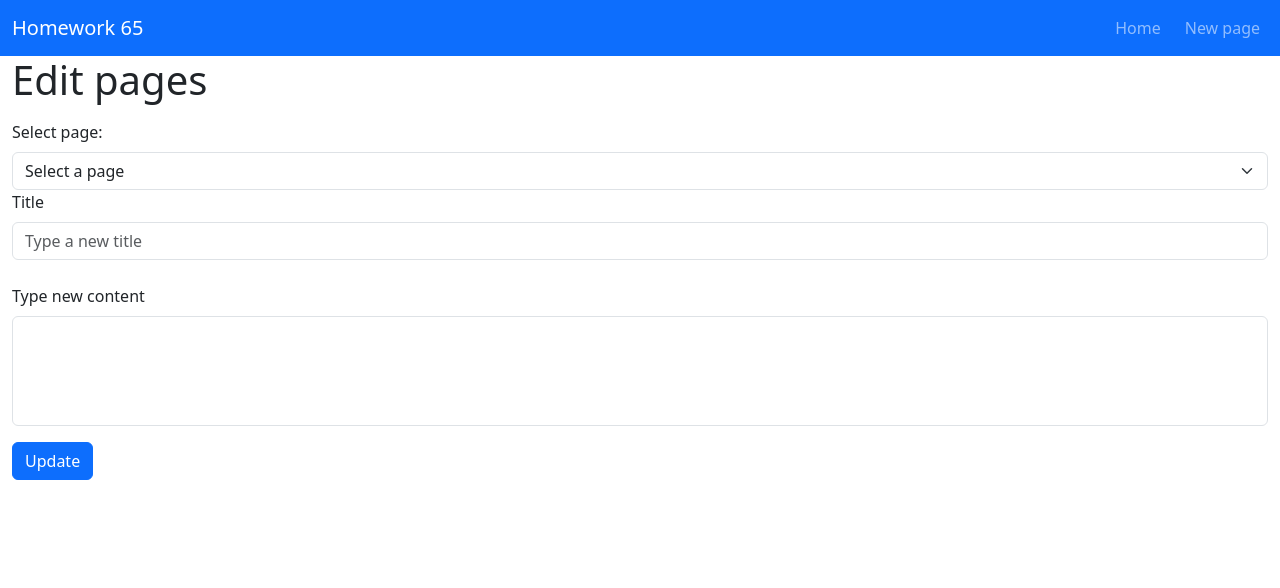
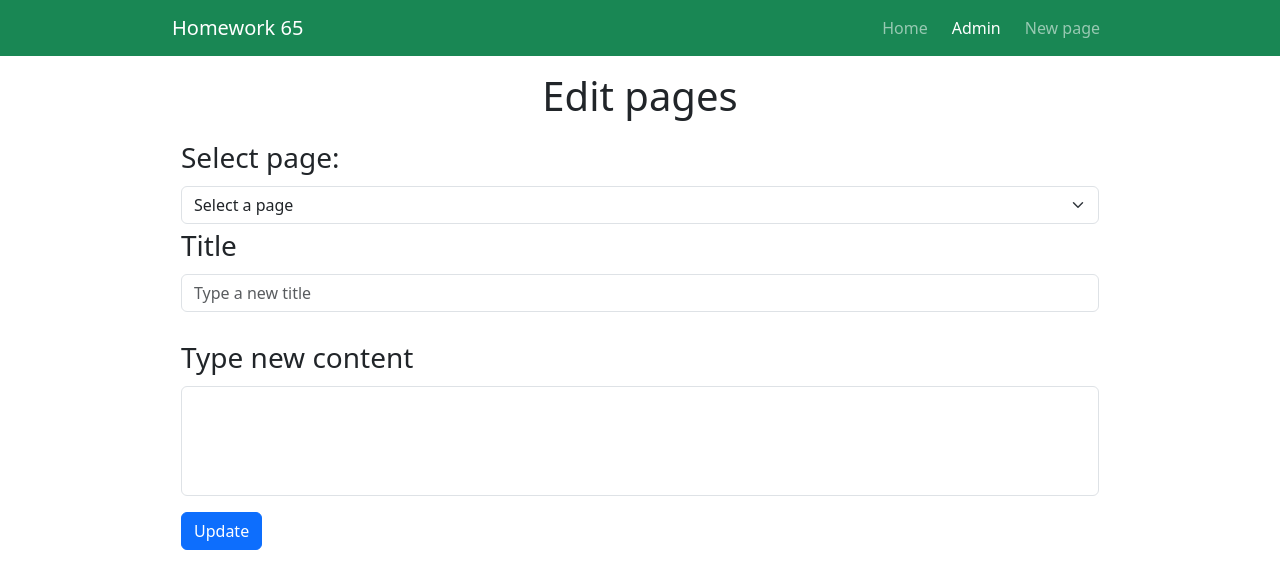
Before and after one commit to dzhumanov/homework_65, a React (Vite) app: page /admin in a window 1280 px wide. Shown: the top 588 px of the page. Built offline with nearby package versions, Linux system fonts and the light colour scheme; no server answers.

Commit message:
Did some stylings, added some features and finished my project

```diff
--- a/index.html
+++ b/index.html
@@ -5,6 +5,7 @@
     <link rel="icon" type="image/svg+xml" href="/vite.svg" />
     <meta name="viewport" content="width=device-width, initial-scale=1.0" />
     <title>Homework 65</title>
+
   </head>
   <body>
     <div id="root"></div>
--- a/src/components/Toolbar/Toolbar.tsx
+++ b/src/components/Toolbar/Toolbar.tsx
@@ -18,8 +18,8 @@ const Toolbar: React.FC = () => {
   const sortedArray = ["home", ...pages.filter((page) => page !== "home")];
 
   return (
-    <nav className="navbar navbar-expand-lg navbar-dark bg-primary">
-      <div className="container-fluid">
+    <nav className="navbar navbar-expand-lg navbar-dark bg-success">
+      <div className="container-fluid w-75">
         <NavLink to="/" className="navbar-brand">
           Homework 65
         </NavLink>
@@ -32,6 +32,11 @@ const Toolbar: React.FC = () => {
             </li>
           ))}
           <li className="nav-item">
+            <NavLink to="/admin" className="nav-link">
+              Admin
+            </NavLink>
+          </li>
+          <li className="nav-item">
             <NavLink to="/new-page" className="nav-link">
               New page
             </NavLink>
--- a/src/containers/Admin/Admin.tsx
+++ b/src/containers/Admin/Admin.tsx
@@ -59,11 +59,11 @@ const Admin: React.FC = () => {
 
   return (
     <>
-      <div>
+      <div className="container w-75">
         {loading && <Preloader />}
-        <h1>Edit pages</h1>
+        <h1 className="text-center mt-3">Edit pages</h1>
         <Form onSubmit={onSubmit}>
-          <Form.Group controlId="select" className="mt-3">
+          <Form.Group controlId="select" className="mt-3 fs-3">
             <Form.Label>Select page:</Form.Label>
             <Form.Select
               name="pages"
@@ -76,7 +76,7 @@ const Admin: React.FC = () => {
               <option value="contacts">Contacts</option>
             </Form.Select>
           </Form.Group>
-          <Form.Group controlId="author">
+          <Form.Group controlId="author" className="fs-3">
             <Form.Label>Title</Form.Label>
             <Form.Control
               type="text"
@@ -86,7 +86,7 @@ const Admin: React.FC = () => {
               value={content.title}
             />
           </Form.Group>
-          <Form.Group className="mt-4" controlId="textArea">
+          <Form.Group className="mt-4 fs-3" controlId="textArea">
             <Form.Label>Type new content</Form.Label>
             <Form.Control
               as="textarea"
--- a/src/containers/Admin/NewPage.tsx
+++ b/src/containers/Admin/NewPage.tsx
@@ -2,6 +2,7 @@ import React, { useState } from "react";
 import { Button, Form } from "react-bootstrap";
 import axiosApi from "../../axiosApi";
 import { newPage } from "../../types";
+import { useNavigate } from "react-router-dom";
 
 const NewPage: React.FC = () => {
   const [page, setPage] = useState<newPage>({
@@ -10,15 +11,23 @@ const NewPage: React.FC = () => {
     content: "",
   });
 
-  const handleChange = (
+  const navigate = useNavigate();
+
+  const onChange = (
     event: React.ChangeEvent<HTMLInputElement | HTMLTextAreaElement>
   ) => {
     const { name, value } = event.target;
-    const slugValue =
-      name === "id" ? value.toLowerCase().replace(/[^a-z0-9-_]/g, "") : value;
+    const idValue =
+      name === "id"
+        ? value
+            .toLowerCase()
+            .replace(/[^a-z0-9_-\s]/g, "")
+            .replace(/\s+/g, "-")
+        : value;
+
     setPage((prevPage) => ({
       ...prevPage,
-      [name]: slugValue,
+      [name]: idValue,
     }));
   };
 
@@ -27,36 +36,39 @@ const NewPage: React.FC = () => {
 
     try {
       await axiosApi.put<newPage>(`pages/${page.id}.json`, page);
+      navigate(`/pages/${page.id}`);
     } catch (error) {
       console.error("Error!", error);
     }
   };
 
   return (
+    <div className="container w-75">
+      <h1 className="fs-1 text-center mt-3">New page</h1>
       <Form onSubmit={handleSubmit}>
-      <Form.Group controlId="pageId">
+        <Form.Group controlId="pageId" className="fs-3">
           <Form.Label>Enter page's Id</Form.Label>
           <Form.Control
             type="text"
             placeholder="Enter page ID"
             name="id"
             value={page.id}
-          onChange={handleChange}
+            onChange={onChange}
             required
           />
         </Form.Group>
-      <Form.Group controlId="title">
+        <Form.Group controlId="title" className="fs-3">
           <Form.Label>Title</Form.Label>
           <Form.Control
             type="text"
             placeholder="Enter title"
             name="title"
             value={page.title}
-          onChange={handleChange}
+            onChange={onChange}
             required
           />
         </Form.Group>
-      <Form.Group controlId="content">
+        <Form.Group controlId="content" className="fs-3 mb-3">
           <Form.Label>Content</Form.Label>
           <Form.Control
             as="textarea"
@@ -64,7 +76,7 @@ const NewPage: React.FC = () => {
             placeholder="Enter content"
             name="content"
             value={page.content}
-          onChange={handleChange}
+            onChange={onChange}
             required
           />
         </Form.Group>
@@ -72,6 +84,7 @@ const NewPage: React.FC = () => {
           Create Page
         </Button>
       </Form>
+    </div>
   );
 };
 
--- a/src/containers/Page/Page.tsx
+++ b/src/containers/Page/Page.tsx
@@ -31,12 +31,12 @@ const Page = () => {
 
   return (
     <>
-      <div>
+      <div className="container w-75">
         {loading && <Preloader />}
         {content && (
           <>
-            <h1>{content.title}</h1>
-            <p>{content.content}</p>
+            <h1 className="fw-bold text-center mt-3">{content.title}</h1>
+            <p className="fs-3 text-center ">{content.content}</p>
           </>
         )}
       </div>
```
Lines whose indentation alone changed are shown as unchanged.
